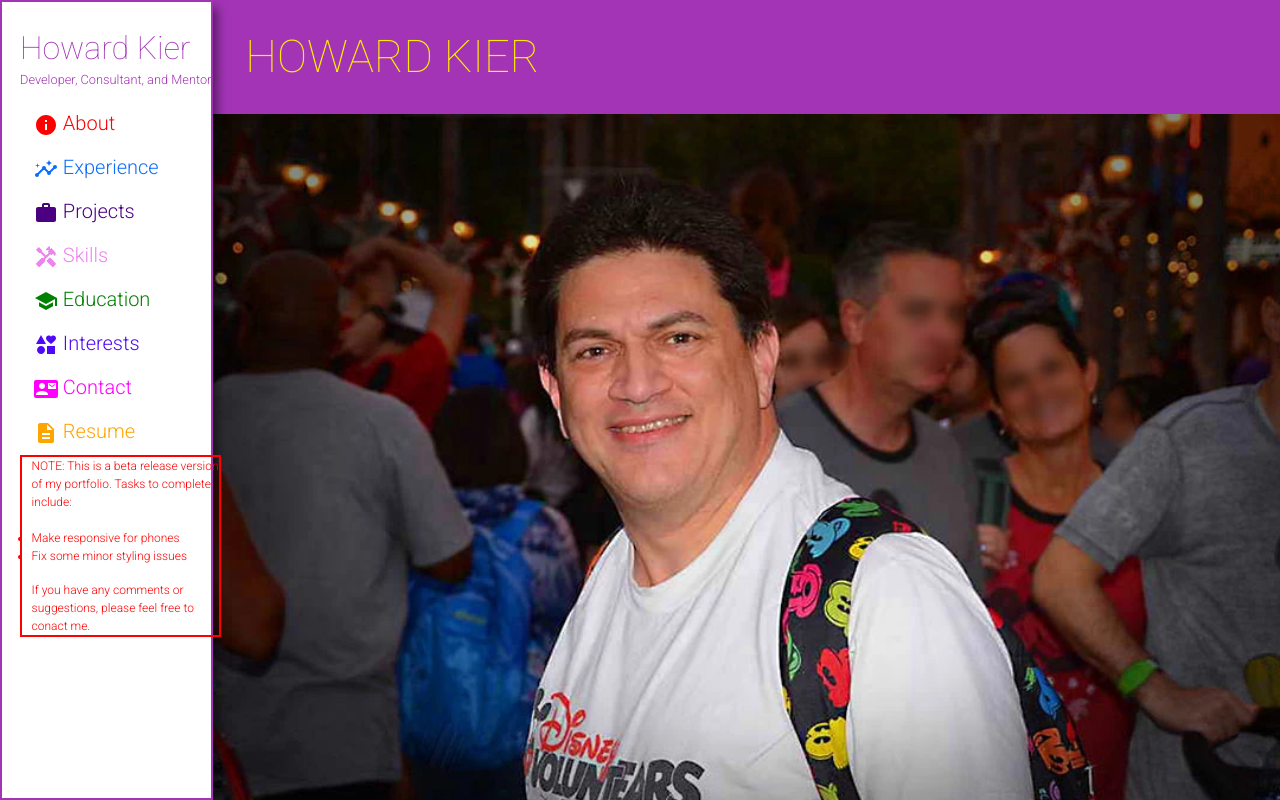
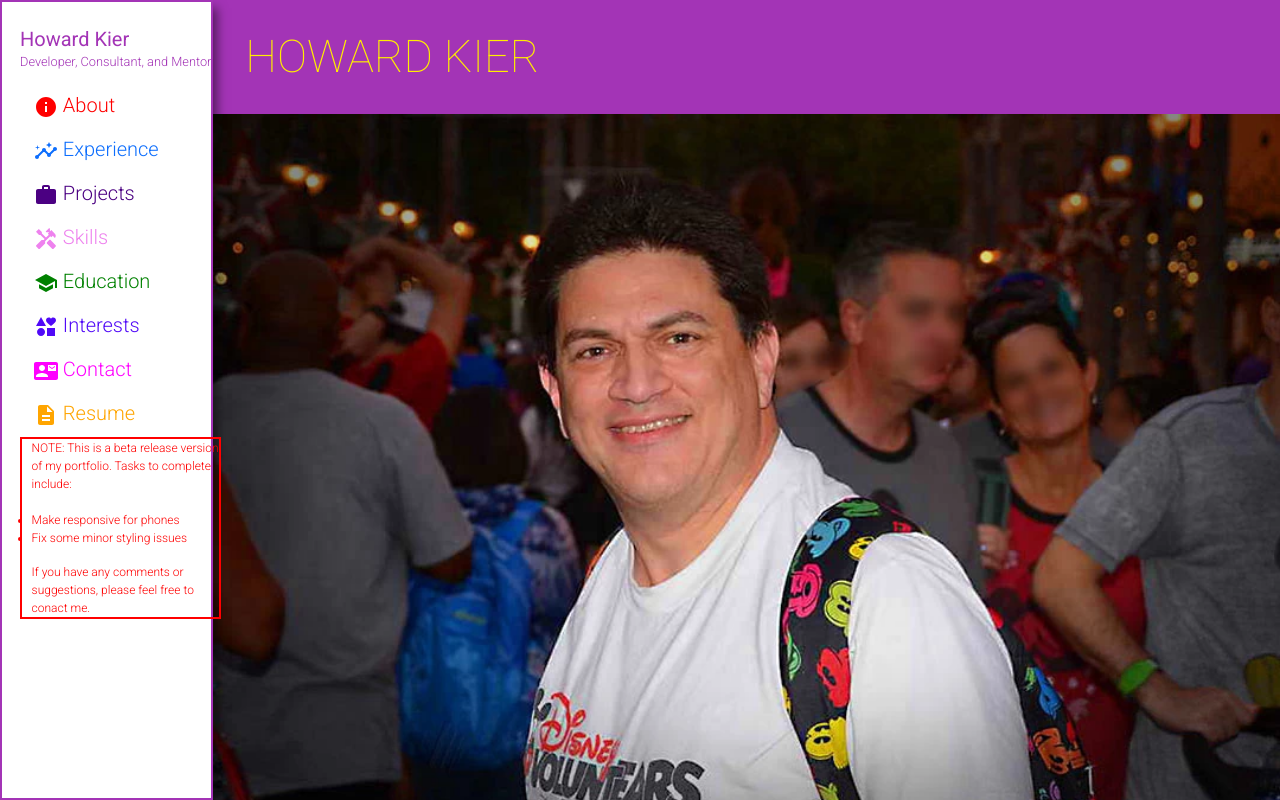
Before and after one commit to hkier/resume, a React (Create React App) app: page / in a window 1280 px wide. Built offline with nearby package versions, Linux system fonts and the light colour scheme.

Commit message:
fixed header toggle issue

```diff
--- a/src/components/Header.js
+++ b/src/components/Header.js
@@ -34,16 +34,33 @@ export default function Header() {
     };
 
 
+    const [isOpen, setIsOpen] = useState(false);
+
+    const closeNav = () => {
+        console.log('closeNav', isOpen,  isNavOpen);
+        if (isNavOpen) {
+            setIsOpen(!isOpen);
+            toggleNav();
+        }
+
+    };
+
+
+
+
+
+
+
     return (
         <div className="navStyle" >
             <Row className='header' xs={12} sm={2}>
 
                 <div >
-                    <f2 className='howardStyle'>
-                        <HashLink smooth to="#home" className='howardStyle'><div>Howard Kier</div>
+                    <div className='howardStyle f2'>
+                        <HashLink smooth to="#home" onClick={closeNav} className='howardStyle'><div>Howard Kier</div>
                             <f6 >Developer, Consultant, and Mentor</f6></HashLink>
 
-                    </f2>
+                    </div>
 
 
 
```
